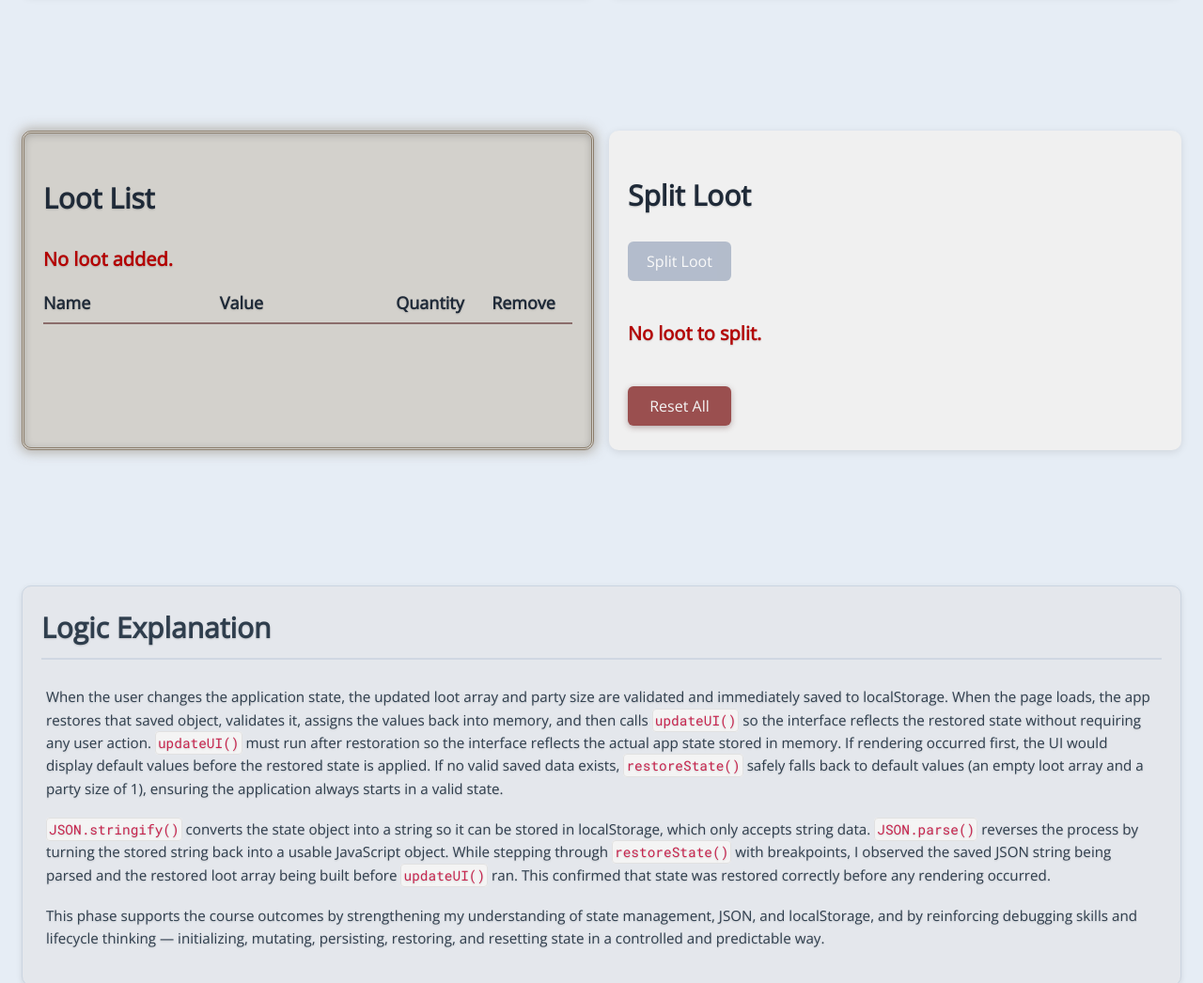
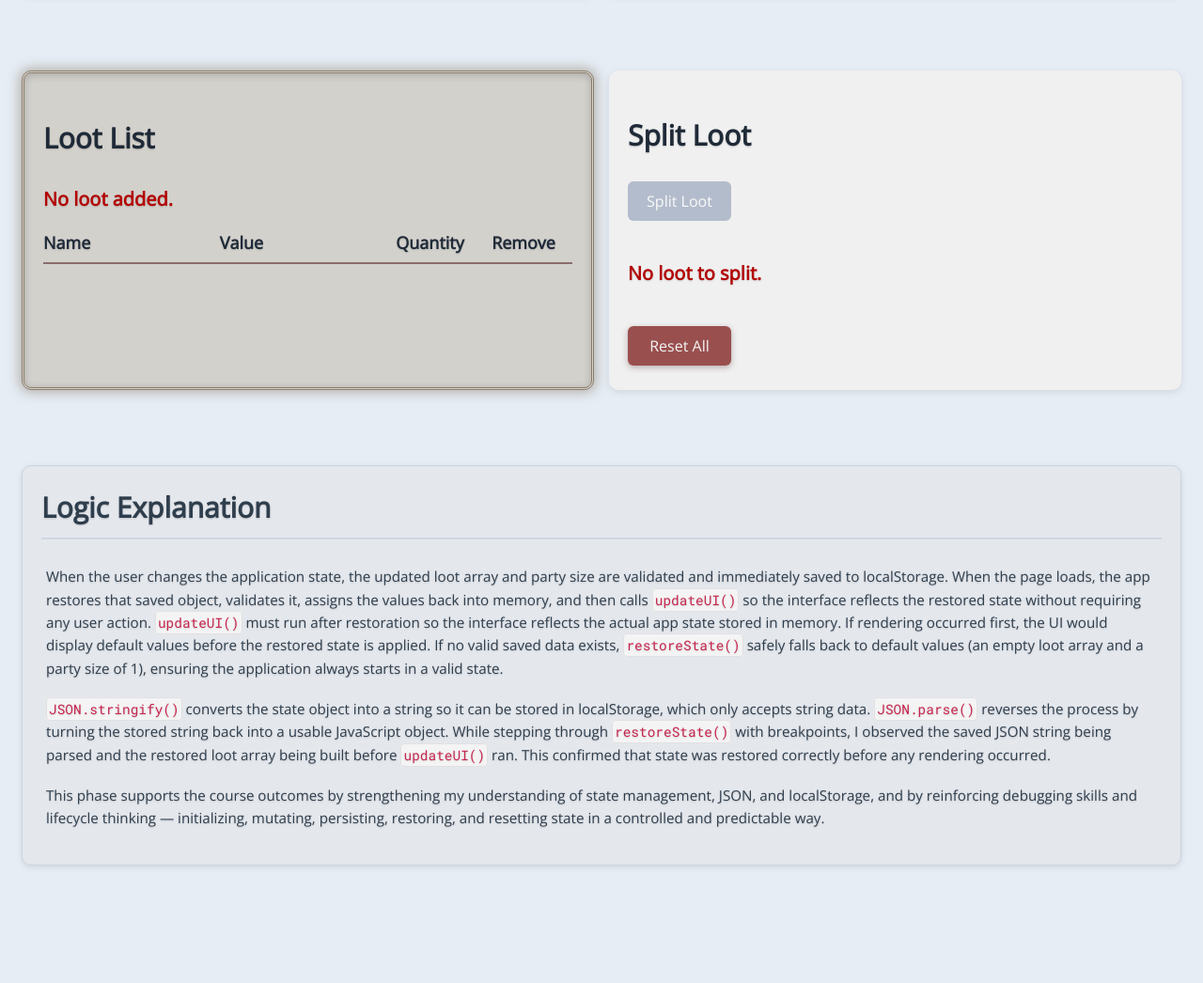
Before and after one commit to lilian-wang/Dungeon-Loot-Splitter-Phase3, a plain HTML site: page index.html in a window 1280 px wide. Shown: the part 720-1766 px from the top of the page at 94% size. Drawn offline with nearby package versions, Linux system fonts and the light colour scheme.

Commit message:
feat(ui): update loot list and split loot sections, simplify layout, and clean up CSS
- Updated loot list section
  - Moved .loot-list class from inner <div> to <section>
  - Removed unnecessary .wrapper container
- Updated split loot section
  - Removed .mt-4rem class from <section>
- Removed unused CSS
  - Deleted .wrapper and .wrapper:hover styles
  - Deleted .mt-4rem utility class
- Refined .loot-list styles
  - Removed border-radius, padding, margin-top
  - Added overflow-x: auto
  - Preserved background, border, and shadow styles
- Cleaned up .reflection styles
  - Removed margin
  - Preserved visual styling

```diff
--- a/css/style.css
+++ b/css/style.css
@@ -95,25 +95,12 @@ form .field-pair label {
     display: none;
 }
 
-.wrapper {
-    background: none;
-    box-shadow: none;
-    padding: 0 20px 0 0;
-    min-width: 600px;
-}
-
-.wrapper:hover {
-    box-shadow: none;
-}
-
 .loot-list {
-    border-radius: 10px;
-    padding: 20px;
     background-color: #d3d1cc;
     border: 3px double #8b7d6b;
     box-shadow: inset 0 2px 8px rgba(0, 0, 0, 0.2), 0 0 12px 3px rgba(139, 125, 107, 0.5);
-    margin-top: 4rem;
     transition: box-shadow 0.3s ease;
+    overflow-x: auto;
 }
 
 .loot-list:hover {
@@ -311,10 +298,6 @@ form .field-pair label {
     font-weight: 600;
 }
 
-.mt-4rem {
-    margin-top: 4rem;
-}
-
 .mb-40 {
     margin-bottom: 40px;
 }
@@ -342,7 +325,6 @@ form .field-pair label {
     border: 1px solid #cbd5e1;
     border-radius: 10px;
     box-shadow: 0 2px 6px rgba(0, 0, 0, 0.1);
-    margin: 4rem 0;
     color: #2f3e4d;
 }
 
--- a/index.html
+++ b/index.html
@@ -64,8 +64,7 @@
             </section>
 
             <!-- BEGIN ROW THREE -->
-            <section class="panel wrapper" aria-labelledby="lootListHeader">
-                <div class="loot-list">
+            <section class="panel loot-list" aria-labelledby="lootListHeader">
                 <h2 id="lootListHeader">Loot List</h2>
                 <div id="noLootMessage" class="error" aria-live="polite">No loot added.</div>
                     <div class="loot-table">
@@ -81,9 +80,8 @@
                         <div id="lootRows"></div>
                     </div>
                 <div class="total-loot" id="totalLoot" aria-live="polite"></div>
-                </div>
             </section>
-            <section class="panel mt-4rem" aria-labelledby="splitLootHeader">
+            <section class="panel" aria-labelledby="splitLootHeader">
                 <h2 id="splitLootHeader">Split Loot</h2>
                 <button id="splitBtn" class="mb-40">Split Loot</button>
                 <div id="splitError" class="error" aria-live="polite"></div>
```
Lines whose indentation alone changed are shown as unchanged.
